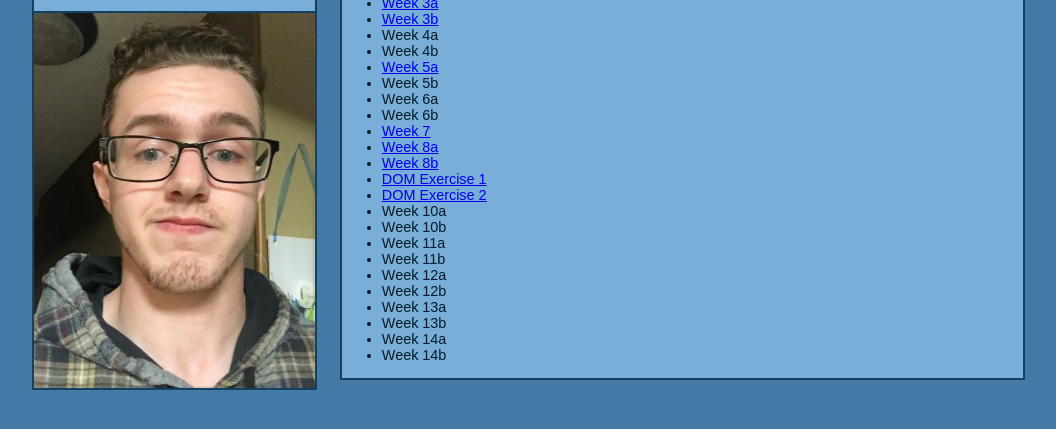
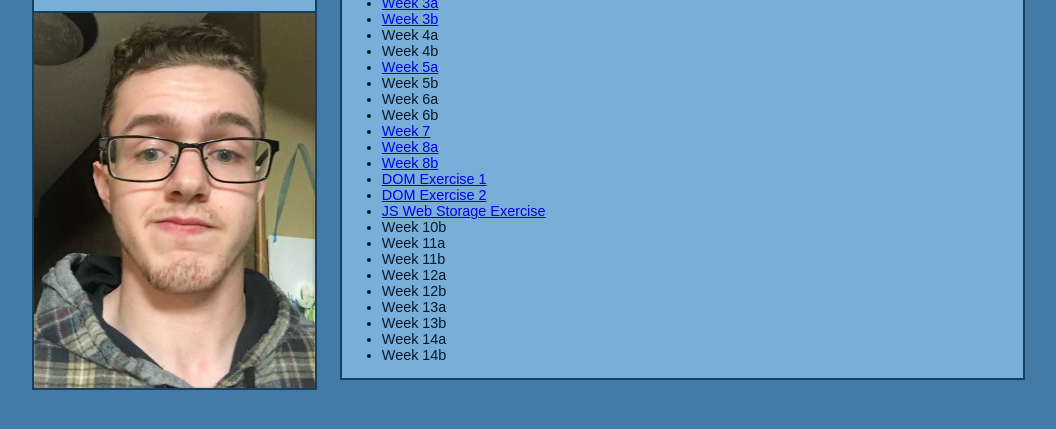
Before and after one commit to djbaker621/igme230, a plain HTML site: page index.html in a window 1280 px wide. Shown: the part 75-504 px from the top of the page, without its empty margins (108-1164 px from the left). Drawn offline with Linux system fonts and the light colour scheme.

Commit message:
added week 10 web storage exercise

```diff
--- a/index.html
+++ b/index.html
@@ -28,7 +28,7 @@
                 <li><a href="week8b/svgdemo.html">Week 8b</a></li>
                 <li><a href="week9a/dom-exercise.html">DOM Exercise 1</a></li>
                 <li><a href="week9a/dom-exercise2.html">DOM Exercise 2</a></li>
-                <li>Week 10a</li>
+                <li><a href="week10a/webstorage-exercise.html">JS Web Storage Exercise</a></li>
                 <li>Week 10b</li>
                 <li>Week 11a</li>
                 <li>Week 11b</li>
```
